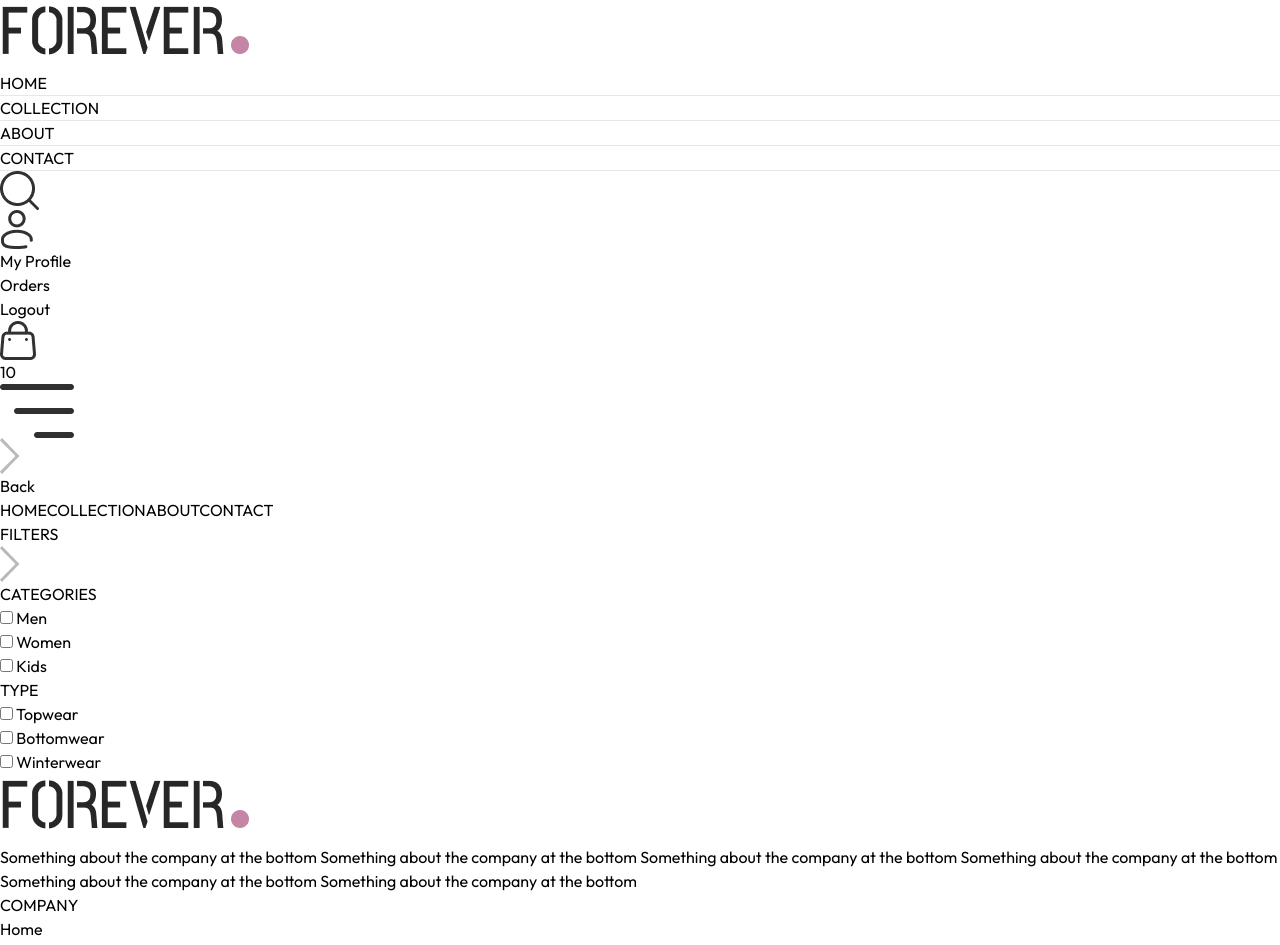
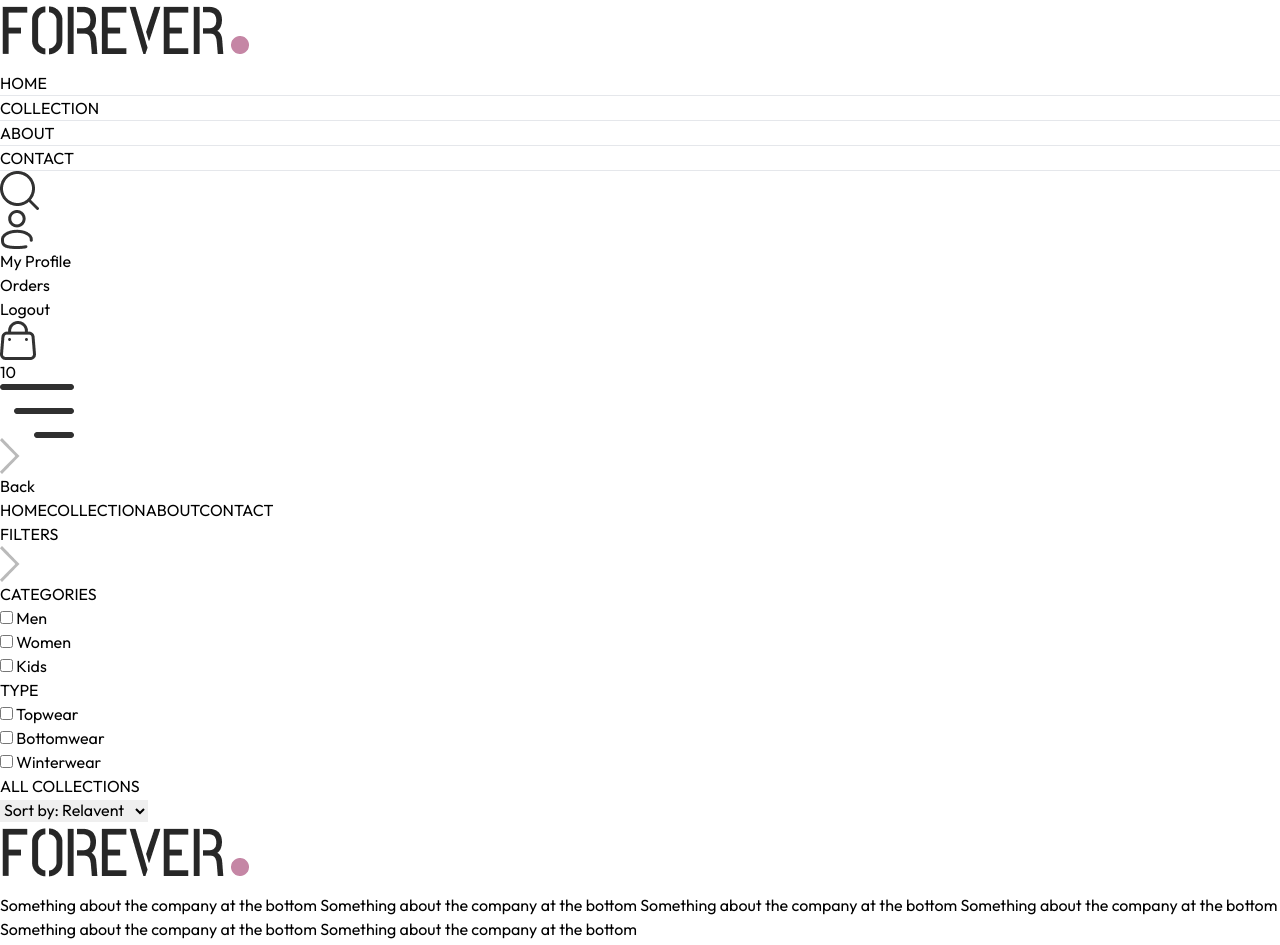
Before and after one commit to Andrew-Projects-1/E-Commerce, a React (Vite) app in the folder frontend/: page /collection in a window 1280 px wide. Shown: the top 945 px of the page. Built offline with nearby package versions, Linux system fonts and the light colour scheme.

Commit message:
Added product sort to collections

```diff
--- a/frontend/src/pages/Collection.jsx
+++ b/frontend/src/pages/Collection.jsx
@@ -1,6 +1,7 @@
 import React, { useContext, useState } from 'react'
 import { ShopContext } from '../context/ShopContext'
 import { assets } from '../assets/assets'
+import Title from '../components/Title'
 
 const Collection = () => {
 
@@ -46,6 +47,20 @@
           </div>
         </div>
       </div>
+
+      {/* Right Side */}
+      <div className='flex-1'>
+        <div className='flex justify-between text-base sm:text-2xl mb-4'>
+          <Title text1={'ALL'} text2={'COLLECTIONS'} />
+          {/* Product Sort */}
+          <select className='border-2 border-gray-300 text-sm px-2'>
+            <option value="Relavent">Sort by: Relavent</option>
+            <option value="Low-High">Sort by: Low-High</option>
+            <option value="High-Low">Sort by: High-Low</option>
+          </select>
+        </div>
+      </div>
+
     </div>
   )
 }
```
